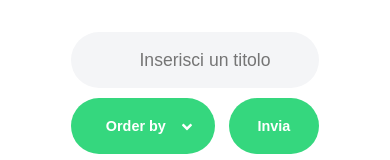
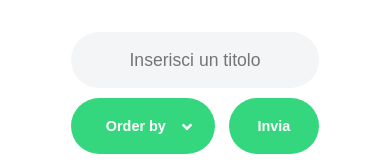
Before and after one commit to lpalmarucci/books-website, a React (Create React App) app: page / in a window 390 px wide. Shown: the top 160 px of the page. Built offline with nearby package versions, Linux system fonts and the light colour scheme.

Commit message:
Grafica input text on mobile

```diff
--- a/src/index.css
+++ b/src/index.css
@@ -116,6 +116,8 @@ h3 {
   border-radius: 30px;
   background:#f4f5f7;
   font-size: 1.1em;
+  padding-left: 156px;
+  padding-right: 101px;
 }
 
 .searchbox-item{
@@ -164,13 +166,14 @@ option{
   text-transform: capitalize;
 }
 
-@media screen and (max-width: 700px){
+@media screen and (max-width: 800px){
   .searchbox-item{
     top: 66px;
   }
 
   .searchbox-group input{
-    padding-left: 20px;
+    padding-left: 1.5em;
+    padding-right: 1.5em;
     text-align: center;
   }
 
```
